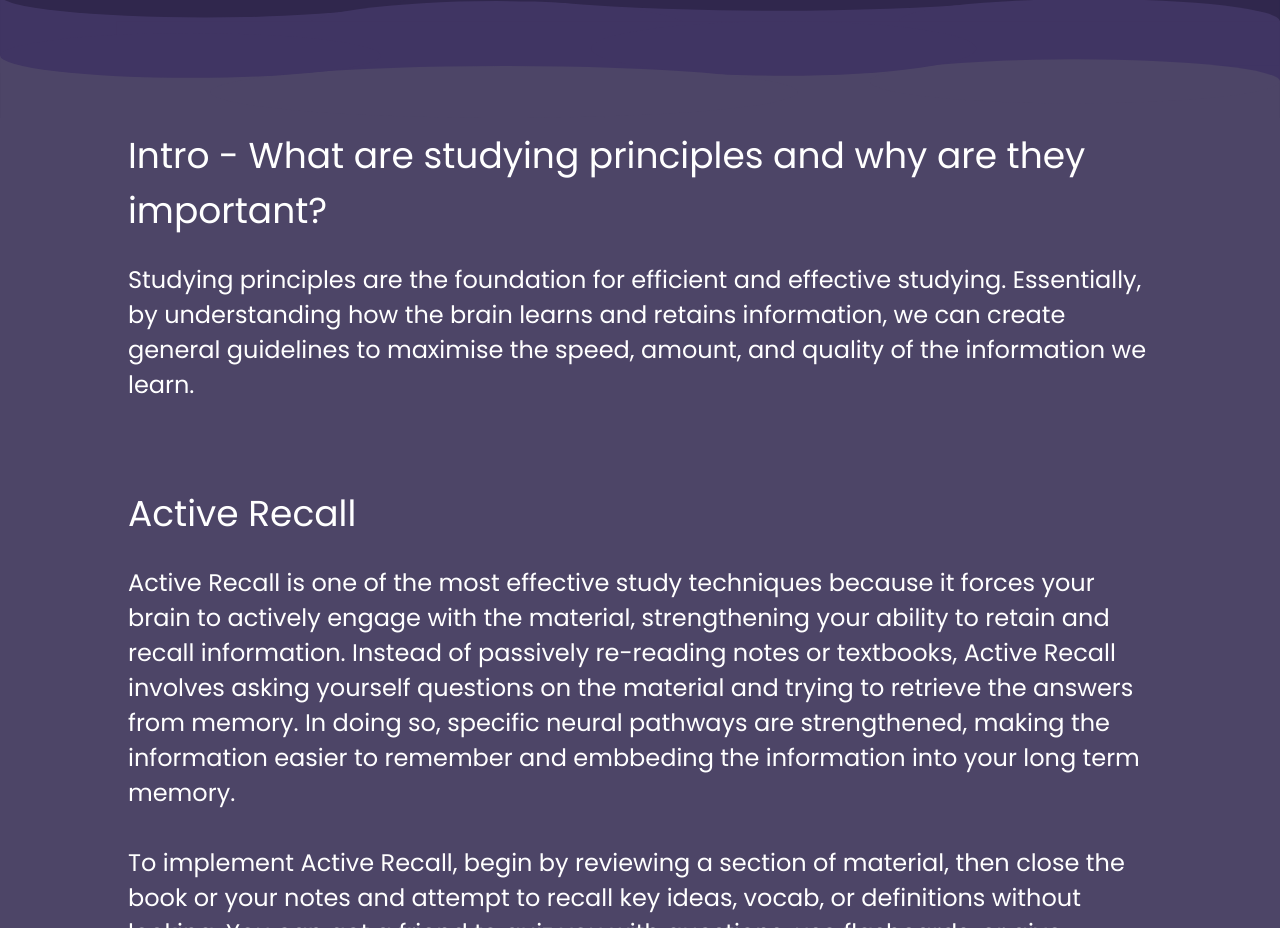
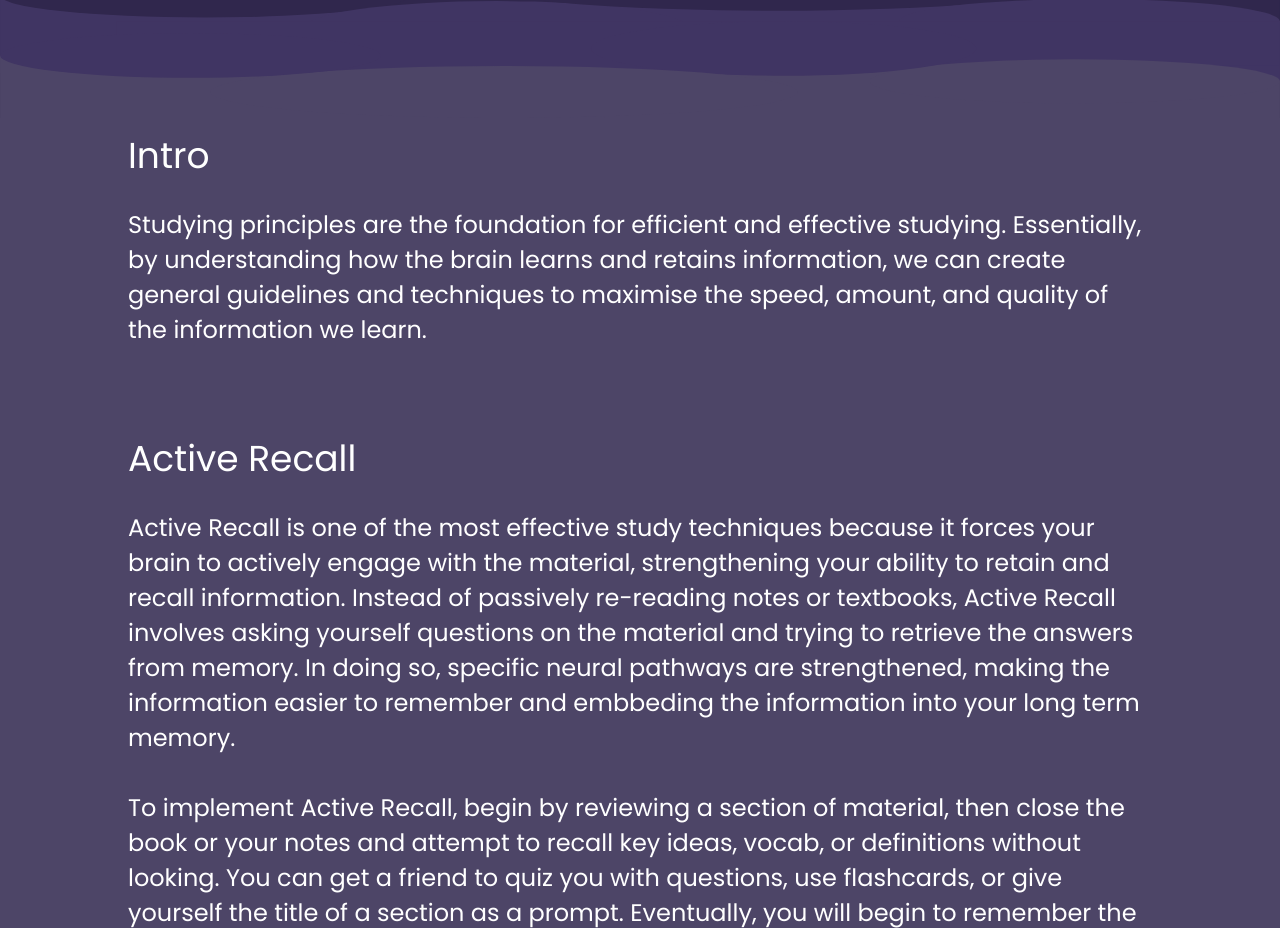
Before and after one commit to DanielTsay1/StudySummit, a plain HTML site: page principlesofstudying.html in a window 1280 px wide. Shown: the part 961-1889 px from the top of the page. Drawn offline with Linux system fonts and the light colour scheme.

Commit message:
some cahgnes

```diff
--- a/principlesofstudying.html
+++ b/principlesofstudying.html
@@ -133,8 +133,8 @@
     </div>
 
     <div class="alt-container">
-        <div class="section-title">Intro - What are studying principles and why are they important?</div>
-        <p class="section-info">Studying principles are the foundation for efficient and effective studying. Essentially, by understanding how the brain learns and retains information, we can create general guidelines to maximise the speed, amount, and quality of the information we learn. </p>
+        <div class="section-title">Intro</div>
+        <p class="section-info">Studying principles are the foundation for efficient and effective studying. Essentially, by understanding how the brain learns and retains information, we can create general guidelines and techniques to maximise the speed, amount, and quality of the information we learn. </p>
         <br>
         <br>
 
@@ -153,6 +153,8 @@
         To implement Spaced Repetition, just know in general to review content frequently when you first learn it, then space out the review sessions longer and longer in the future. The other takeaway here is that a 10-hour cram session for a test will be less effective than 10, 1-hour review sessions spaced out during the month before the test.</p>
         <br>
         <br>
+
+
     </div>
 
 
```
